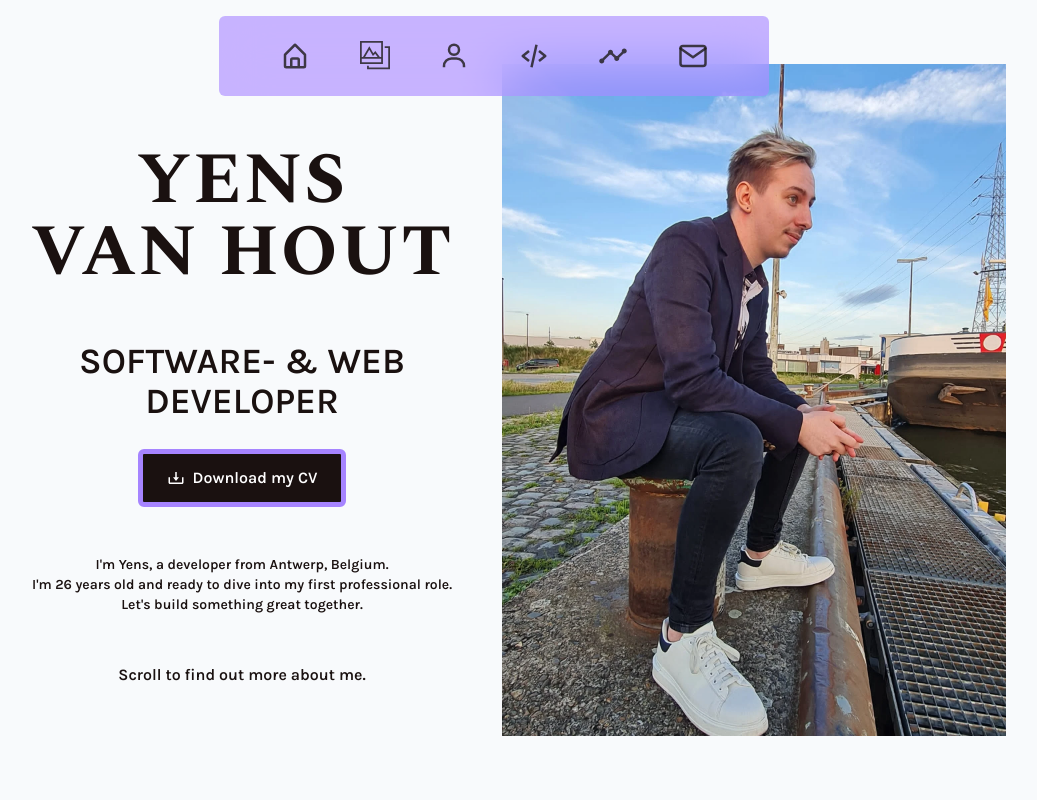
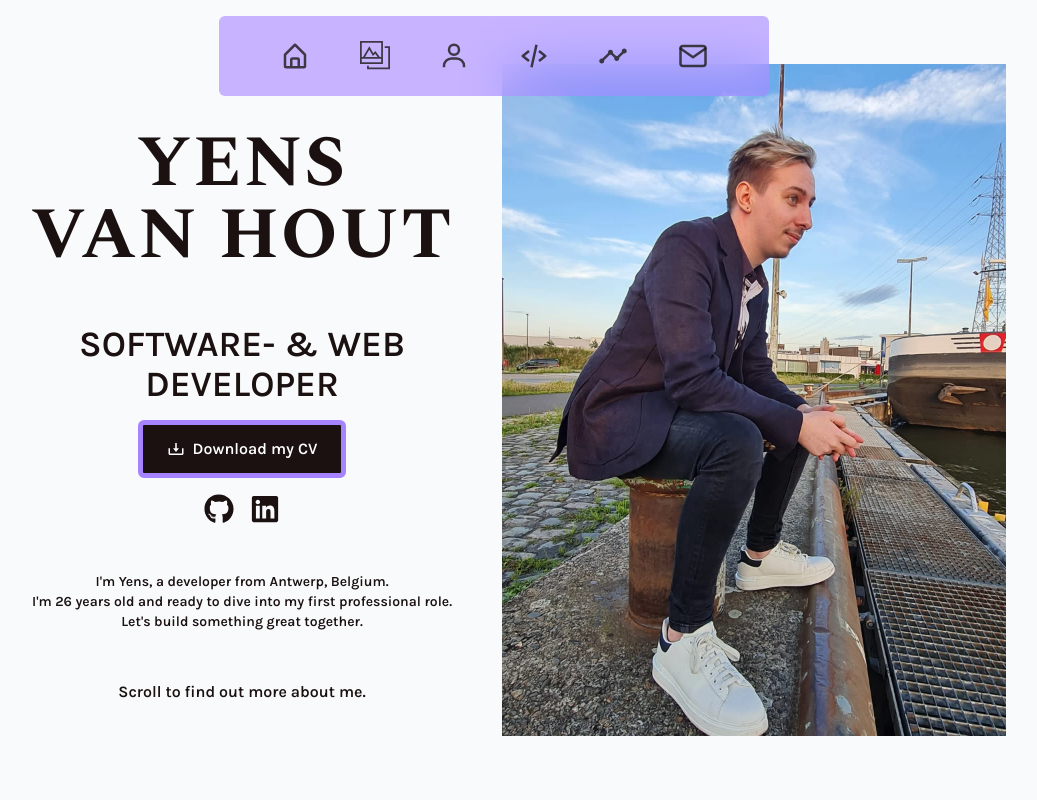
Before and after one commit to YensVanHout/portfolio-yens, a Next.js app: page / in a window 1280 px wide. Shown: the top 800 px of the page, without its empty margins (146-1183 px from the left). Built offline with nearby package versions, Linux system fonts and the light colour scheme; no server answers.

Commit message:
Enhance footer and intro components with updated social media icons, improved styling for CV download button, and adjust horizontal rule color for better visual consistency across light and dark themes.

```diff
--- a/src/app/components/footer/footer.tsx
+++ b/src/app/components/footer/footer.tsx
@@ -8,7 +8,7 @@ const Footer = () => {
           <div className="flex flex-wrap justify-center gap-2">
             <a
               href="https://www.linkedin.com/in/yens-van-hout-199478211/"
-              className="bg-black dark:bg-custom-main p-2 font-semibold text-white inline-flex items-center space-x-2 rounded-full"
+              className="bg-black dark:bg-custom-main p-2 font-semibold text-white dark:text-black inline-flex items-center space-x-2 rounded-full"
               aria-label="LinkedIn profile of Yens Van Hout"
             >
               <svg
@@ -24,7 +24,7 @@ const Footer = () => {
             </a>
             <a
               href="https://github.com/YensVanHout"
-              className="bg-black dark:bg-custom-main p-2 font-semibold text-white inline-flex items-center space-x-2 rounded-full"
+              className="bg-black dark:bg-custom-main p-2 font-semibold text-white dark:text-black inline-flex items-center space-x-2 rounded-full"
               aria-label="GitHub profile of Yens Van Hout"
             >
               <svg
--- a/src/app/components/intro/intro.tsx
+++ b/src/app/components/intro/intro.tsx
@@ -2,6 +2,7 @@
 
 import { useEffect, useState } from "react";
 import { BiDownload } from "react-icons/bi";
+import { FaGithub, FaLinkedin } from "react-icons/fa";
 import Title from "../ui/title";
 import Me from "@/assets/me.webp";
 import Image from "next/image";
@@ -61,14 +62,36 @@ const Intro = () => {
               Last updated: {lastCommitDate}
             </p>
           )}
+          <div className="flex flex-col items-center gap-4 mt-4">
             <a
               href="/assets/cv-vanhout-yens.pdf"
               download="cv-vanhout-yens.pdf"
-            className="inline-flex items-center gap-2 px-6 py-3 mt-4 text-base font-medium rounded-md border-5 border-solid border-violet-400 text-white bg-custom-dark hover:bg-custom-dark/50 dark:bg-white dark:hover:bg-custom-main  dark:text-black transition-colors"
+              className="inline-flex items-center gap-2 px-6 py-3 text-base font-medium rounded-md border-5 border-solid border-violet-400 text-white bg-custom-dark hover:bg-custom-dark/50 dark:bg-white dark:hover:bg-custom-main  dark:text-black transition-colors"
             >
               <BiDownload className="text-lg" />
               Download my CV
             </a>
+            <div className="flex items-center gap-4">
+              <a
+                href="https://github.com/YensVanHout"
+                target="_blank"
+                rel="noopener noreferrer"
+                aria-label="GitHub profile of Yens Van Hout"
+                className="text-3xl  text-custom-dark dark:text-custom-main hover:opacity-80 transition-opacity"
+              >
+                <FaGithub />
+              </a>
+              <a
+                href="https://www.linkedin.com/in/yens-van-hout-199478211/"
+                target="_blank"
+                rel="noopener noreferrer"
+                aria-label="LinkedIn profile of Yens Van Hout"
+                className="text-3xl  text-custom-dark dark:text-custom-main hover:opacity-80 transition-opacity"
+              >
+                <FaLinkedin />
+              </a>
+            </div>
+          </div>
           <p className="text-xs md:text-sm max-w-xl my-12 font-bold whitespace-pre-wrap">
             {`I'm Yens, a developer from Antwerp, Belgium.\nI'm ${getAge()} years old and ready to dive into my first professional role.\nLet's build something great together.`}
           </p>
--- a/src/app/components/ui/hr.tsx
+++ b/src/app/components/ui/hr.tsx
@@ -1,7 +1,7 @@
 const Hr = () => {
   return (
     <hr
-      className={`w-96 h-1 mx-auto my-4 bg-custom-main border-0 rounded-md md:my-10`}
+      className={`w-96 h-1 mx-auto my-4 bg-stone-700 dark:bg-custom-main border-0 rounded-md md:my-10`}
     />
   );
 };
```
Lines whose indentation alone changed are shown as unchanged.
